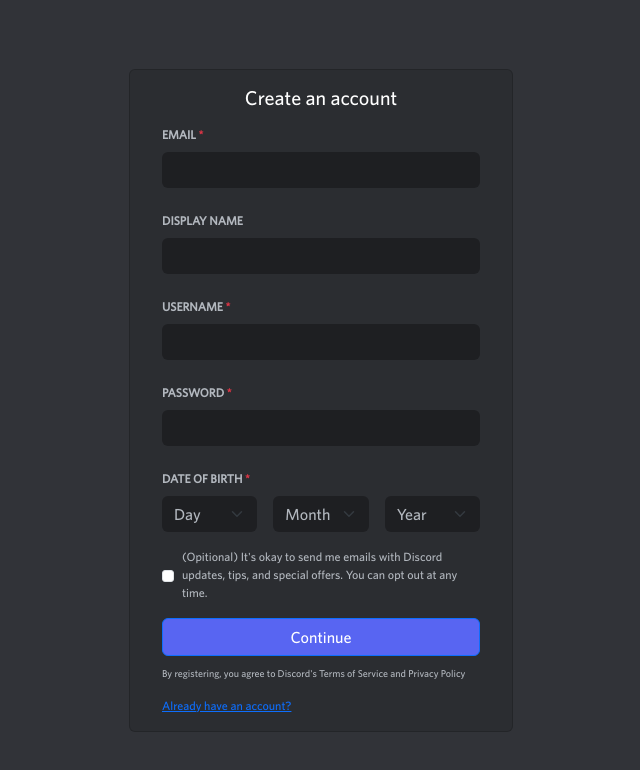
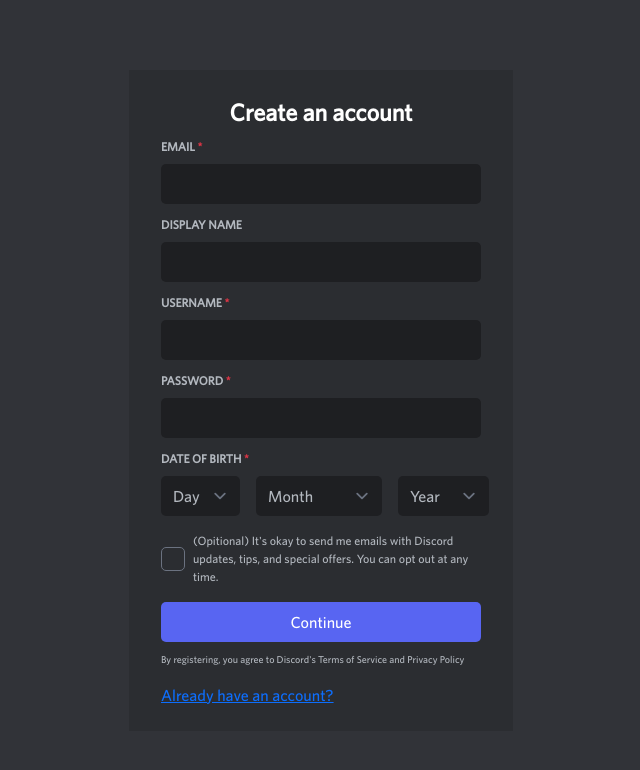
Before and after one commit to ACZH05/discord-clone, a React (Vite) app: page /register in a window 1280 px wide. Shown: the top 770 px of the page, without its empty margins (319-959 px from the left). Built offline with nearby package versions, Linux system fonts and the light colour scheme.

Commit message:
change register page from bootstrap to tailwind

```diff
--- a/src/pages/RegisterPage.jsx
+++ b/src/pages/RegisterPage.jsx
@@ -1,4 +1,3 @@
-import { Button, Card, Form } from "react-bootstrap"
 import { motion } from "framer-motion"
 
 function RegisterPage() {
@@ -36,57 +35,66 @@ function RegisterPage() {
         initial="hidden"
         animate="visible"
         exit="exit"
-        className="d-flex justify-content-center align-items-center"
-        style={{height: "100vh"}}>
-            <Card style={{background: "#2b2d31", width: "30%", color: "white"}}>
-                <Card.Body>
-                    <Card.Title className="text-center">Create an account</Card.Title>
-                    <Form className="mx-3" style={{color: "#b3b8bf", fontSize: "12px"}}>
-                        <Form.Label className="my-2 fw-bold">EMAIL <span className="text-danger">*</span></Form.Label>
-                        <Form.Control type="email" className="border-0 mb-3" style={{backgroundColor: "#1e1f22", color: "#b3b8bf"}} />
+        className="d-flex justify-content-center align-items-center h-screen"
+        >
+            <div className="bg-[#2b2d31] w-[30%] text-white px-3 py-4">
+                <div className="text-center fs-4 fw-bold">Create an account</div>
+                <form className="mx-3" style={{color: "#b3b8bf", fontSize: "12px"}}>
+                    <div className="flex flex-col">
+                        <label className="my-2 fw-bold">EMAIL <span className="text-danger">*</span></label>
+                        <input type="email" className="border-0 mb-1 bg-[#1e1f22] text-[#b3b8bf] rounded-[5px] focus:ring-0" />
+                    </div>
 
-                        <Form.Label className="my-2 fw-bold">DISPLAY NAME</Form.Label>
-                        <Form.Control className="border-0 mb-3" style={{backgroundColor: "#1e1f22", color: "#b3b8bf"}} />
+                    <div className="flex flex-col">
+                        <label className="my-2 fw-bold">DISPLAY NAME</label>
+                        <input type="text" className="border-0 mb-1 bg-[#1e1f22] text-[#b3b8bf] rounded-[5px] focus:ring-0" />
+                    </div>
 
-                        <Form.Label className="my-2 fw-bold">USERNAME <span className="text-danger">*</span></Form.Label>
-                        <Form.Control className="border-0 mb-3" style={{backgroundColor: "#1e1f22", color: "#b3b8bf"}} />
+                    <div className="flex flex-col">
+                        <label className="my-2 fw-bold">USERNAME <span className="text-danger">*</span></label>
+                        <input type="text" className="border-0 mb-1 bg-[#1e1f22] text-[#b3b8bf] rounded-[5px] focus:ring-0" />
+                    </div>
 
-                        <Form.Label className="my-2 fw-bold">PASSWORD <span className="text-danger">*</span></Form.Label>
-                        <Form.Control className="border-0 mb-3" style={{backgroundColor: "#1e1f22", color: "#b3b8bf"}} />
+                    <div className="flex flex-col">
+                        <label className="my-2 fw-bold">PASSWORD <span className="text-danger">*</span></label>
+                        <input type="password" className="border-0 mb-1 bg-[#1e1f22] text-[#b3b8bf] rounded-[5px] focus:ring-0" />
+                    </div>
 
-                        <Form.Label className="my-2 fw-bold">DATE OF BIRTH <span className="text-danger">*</span></Form.Label>
-                        <div id="date" className="d-flex gap-3 mb-3">
-                            <Form.Select id="day" className="border-0" style={{backgroundColor: "#1e1f22", color: "#b3b8bf"}}>
+                    <label className="my-2 fw-bold">DATE OF BIRTH <span className="text-danger">*</span></label>
+                    <div id="date" className="d-flex gap-3 mb-3 fs-6">
+                        <select id="day" className="flex-1 border-0 bg-[#1e1f22] text-[#b3b8bf] rounded-[5px]">
                             <option disabled selected hidden>Day</option>
                             {days.map((day, id) => (
                                 <option value={day} key={id}>{day}</option>
                             ))}
-                            </Form.Select>
+                        </select>
 
-                            <Form.Select id="month" className="border-0" style={{backgroundColor: "#1e1f22", color: "#b3b8bf"}}>
+                        <select id="month" className="flex-1 border-0 bg-[#1e1f22] text-[#b3b8bf] rounded-[5px]">
                             <option disabled selected hidden>Month</option>
                             {months.map((month, id) => (
                                 <option value={month} key={id}>{month}</option>
                             ))}
-                            </Form.Select>
+                        </select>
 
-                            <Form.Select id="year" className="border-0" style={{backgroundColor: "#1e1f22", color: "#b3b8bf"}}>
+                        <select id="year" className="flex-1 border-0 bg-[#1e1f22] text-[#b3b8bf] rounded-[5px]">
                             <option disabled selected hidden>Year</option>
                             {years.map((year, id) => (
                                 <option value={year} key={id}>{year}</option>
                             ))}
-                            </Form.Select>
+                        </select>
                     </div>
 
-                        <Form.Check className="d-flex align-items-center gap-2 mb-3" label="(Opitional) It&apos;s okay to send me emails with Discord updates, tips, and special offers. You can opt out at any time." />
+                    <div className="flex gap-2">
+                        <input id="checkForEmail" type="checkbox" className="d-flex self-center gap-2 bg-[#2b2d31] w-[24px] h-[24px] rounded-[5px] focus:ring-0 checked:bg-[#5865f2]" />
+                        <label htmlFor="checkForEmail">(Opitional) It&apos;s okay to send me emails with Discord updates, tips, and special offers. You can opt out at any time.</label>
+                    </div>
 
-                        <Button className="d-block mt-3 mb-2" style={{width: "100%", background: "#5865f2"}}>Continue</Button>
-                        <Form.Label className="mb-3" style={{fontSize: "10px"}}>By registering, you agree to Discord&apos;s Terms of Service and Privacy Policy</Form.Label>
+                    <button href="#" className="d-block mt-3 mb-2 w-100 bg-[#5865f2] text-white rounded-[5px] h-[40px] fs-6 hover:bg-[#4752c4] duration-200">Continue</button>
+                    <label className="mb-3" style={{fontSize: "10px"}}>By registering, you agree to Discord&apos;s Terms of Service and Privacy Policy</label>
 
-                        <Card.Link className="d-block" href="/login">Already have an account?</Card.Link>
-                    </Form>
-                </Card.Body>
-            </Card>
+                    <a className="d-block fs-6" href="/login">Already have an account?</a>
+                </form>
+            </div>
         </motion.div>
     )
 }
```
Lines whose indentation alone changed are shown as unchanged.
